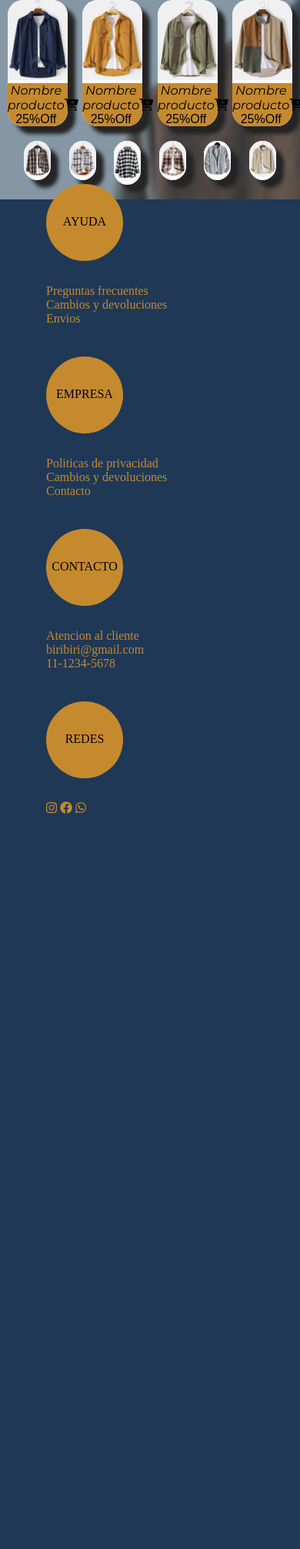
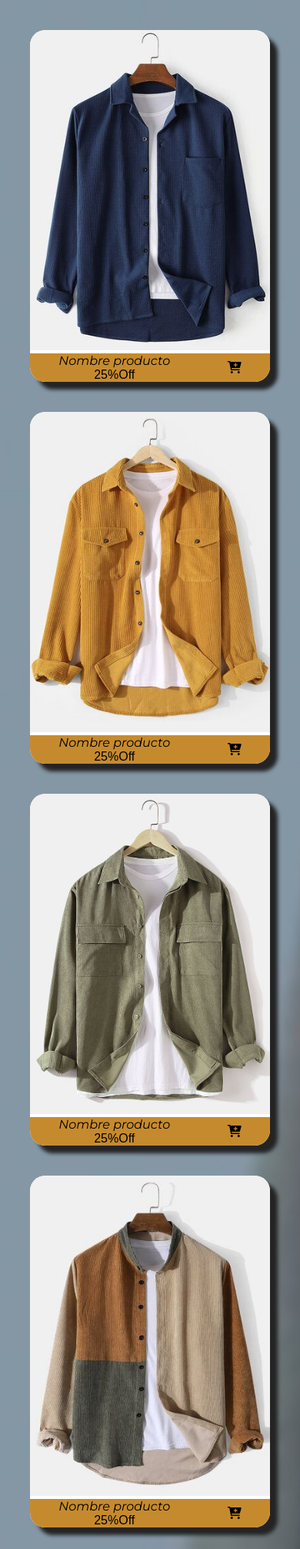
Before and after one commit to imthejota/grupo_3_kechianCamisas, a Node server app: page / in a window 390 px wide. Shown: the part 169-2181 px from the top of the page at 77% size. Before the commit the page ends 1226 px from the top, so only its background shows below. Run offline with Node 20, Linux system fonts and the light colour scheme; some libraries are stand-ins or nearby versions; some web fonts are replaced.

Commit message:
El home ahora es responsive :D

```diff
--- a/public/styles/index.css
+++ b/public/styles/index.css
@@ -20,13 +20,14 @@
 
 .oferta {
     display: flex;
+    flex-wrap: wrap;
     justify-content: space-around;
 }
 
 .caja-producto-oferta {
+    margin-top: 10%;
     background-color: white;
-    width: 20%;
-    height: 30%;
+    width: 80%;
     border-radius: 20px; /*le da el radio a la oferta*/
     box-shadow: 10px 10px 5px #242424;
 }
@@ -59,6 +60,7 @@
 
 .muestra-productos {
     display: flex;
+    flex-wrap: wrap;
     justify-content: space-around;
     padding: 5%;
 }
@@ -81,8 +83,8 @@
 /*a partir de acá trabajo con la parte de abajo del proyecto*/
 .producto-caja {
     background-color: white;
-    width: 10%;
-    height: 25%;
+    margin: 3%;
+    width: 40%;
     border-radius: 20px; /*le da el radio a la oferta*/
     box-shadow: 10px 10px 5px #242424;
 }
@@ -91,3 +93,31 @@
     width:100%;
     border-radius: 20px; /*le da el radio a la oferta*/
 }
+
+/* DE ACA EN ADELANTE ES TABLET */
+
+@media (min-width:480px){
+
+    .caja-producto-oferta {
+        width: 40%;
+    }
+
+    .producto-caja {
+        width: 20%;
+    }
+}
+
+/* DE ACA EN ADELANTE ES COMPUTADORA */
+
+@media (min-width:800px){
+    .caja-producto-oferta {
+        margin-top: 3%;
+        width: 23%;
+    }
+
+    .producto-caja {
+        margin:none;
+        width: 10%;
+    }
+}
+}
--- a/src/views/index.html
+++ b/src/views/index.html
@@ -88,7 +88,7 @@
 
 <section class="oferta">
 
-    <div class="caja-producto-oferta">
+    <article class="caja-producto-oferta">
         <div class="div-imagen-producto"><img src="images/camisa-8.jpg" class="imagen-oferta"></div>
         <div class="caja-off">
             <div class="texto">
@@ -97,7 +97,7 @@
             </div>
             <div class="caja-carrito"><i class="fa-solid fa-cart-plus"></i></div>
         </div>
-    </div>
+    </article>
 
     <article class="caja-producto-oferta">
         <div><img src="images/camisa-9.jpg" class="imagen-oferta"></div>
```
Also changed, not shown: public/style.css (+0 -43 lines).
